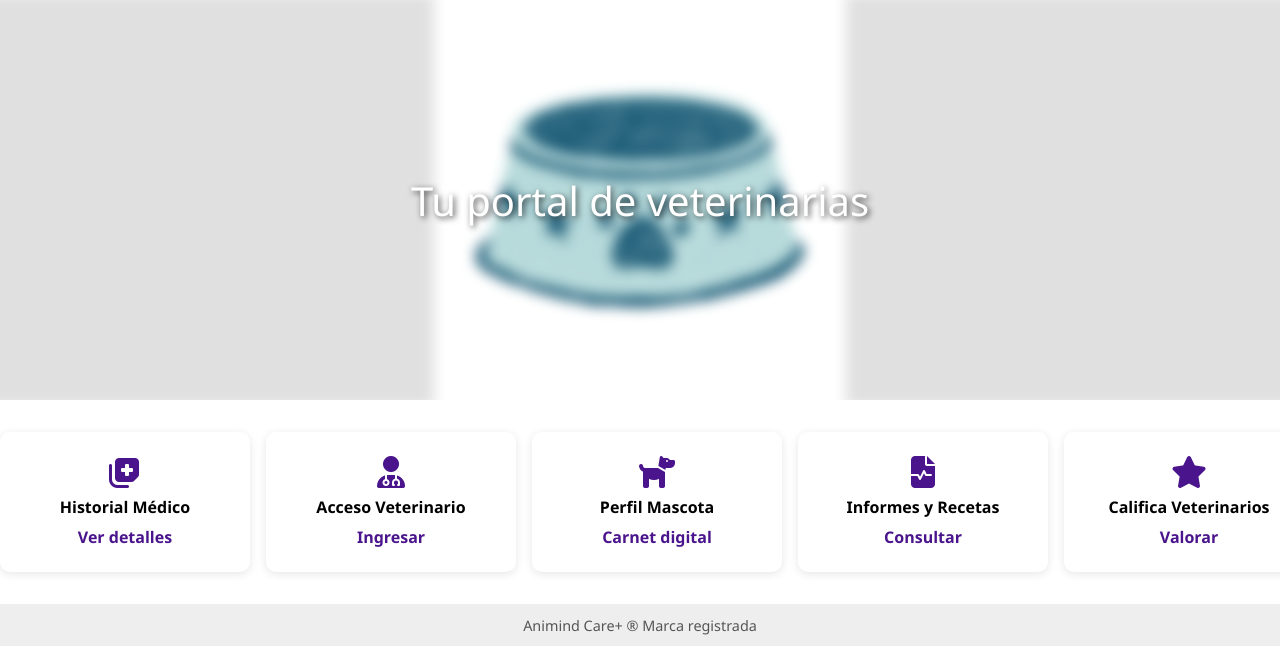
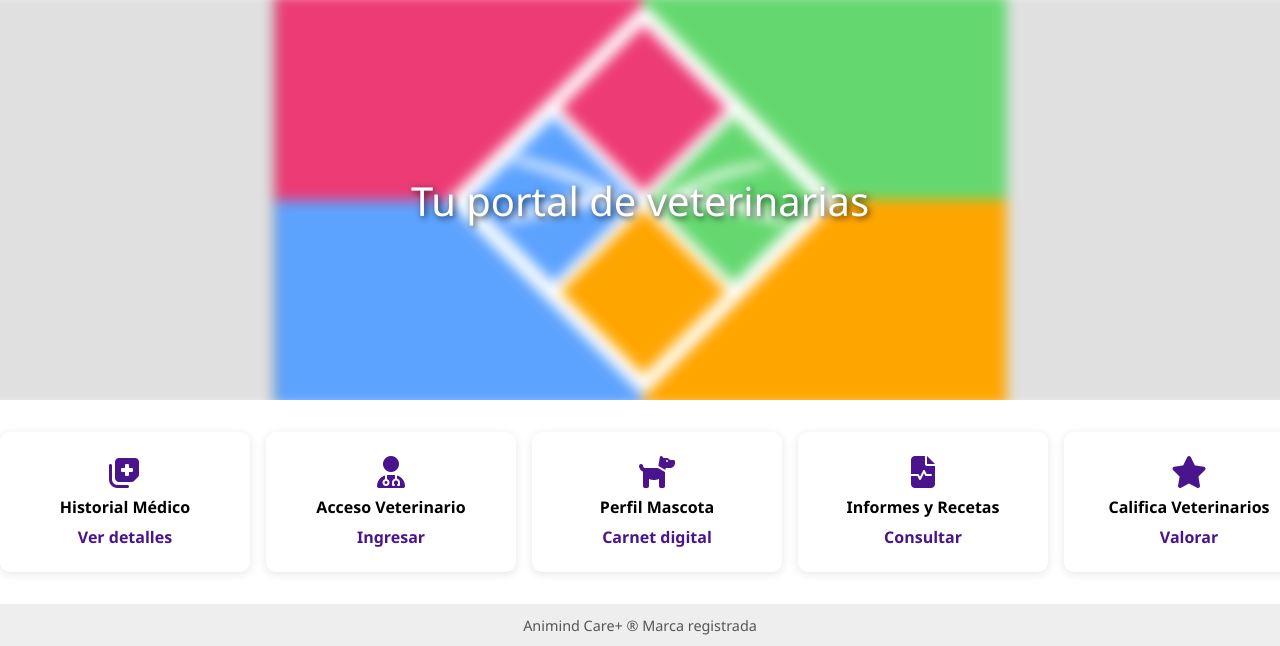
Before and after one commit to bastianp20/MascotApp, a Django app: page / in a window 1280 px wide. Shown: the top 646 px of the page. Run offline with Django 5.2, Linux system fonts and the light colour scheme.

Commit message:
Cambios
se agrego al index el nuevo logo de animind care+

```diff
--- a/MascotApp/AnimindCare/static/estilo.css
+++ b/MascotApp/AnimindCare/static/estilo.css
@@ -22,7 +22,7 @@ body, html {
   left: 0;
   width: 100%;
   height: 100%;
-  background-image: url(imagenes/portada.png);
+  background-image: url(imagenes/logo_animind.png);
   background-size: contain;
   background-repeat: no-repeat;
   background-position: center;
```
Also changed, not shown: MascotApp/AnimindCare/static/imagenes/logo_animind.png (added).
